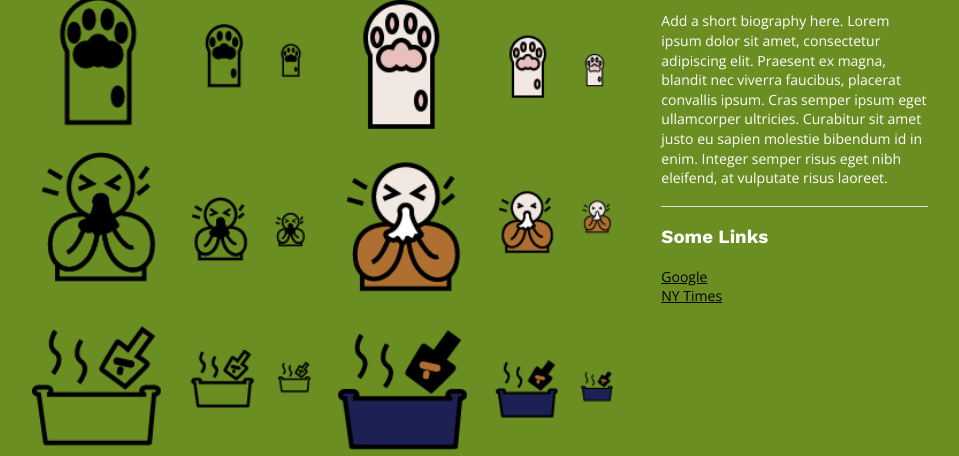
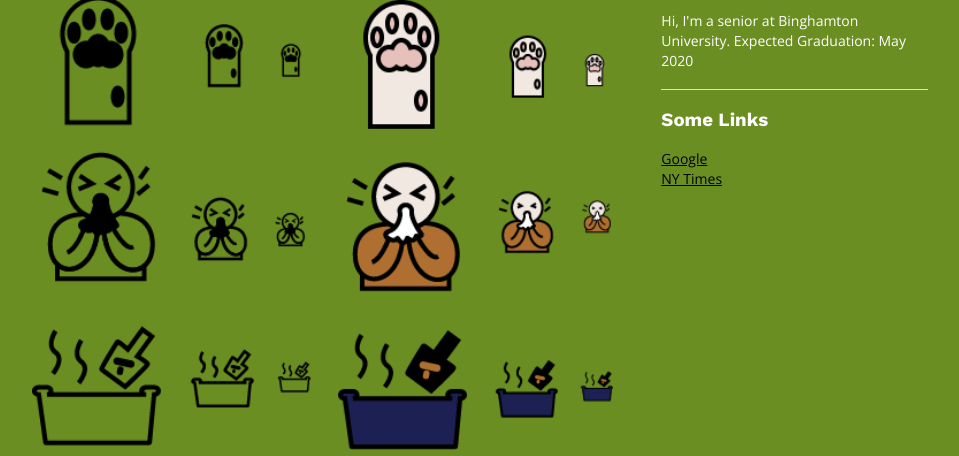
Before and after one commit to Binghamton-University-Design/web-journal-xchen1833, a plain HTML site: page index.html in a window 1280 px wide. Shown: the part 344-800 px from the top of the page, without its empty margins (160-1119 px from the left). Drawn offline with nearby package versions, Linux system fonts and the light colour scheme.

Commit message:
text self

```diff
--- a/index.html
+++ b/index.html
@@ -58,7 +58,7 @@
 				</header>
 				<div class="bio">
 					<p><img src="IMAGE/1.gif" ></p>
-					<p>Add a short biography here. Lorem ipsum dolor sit amet, consectetur adipiscing elit. Praesent ex magna, blandit nec viverra faucibus, placerat convallis ipsum. Cras semper ipsum eget ullamcorper ultricies. Curabitur sit amet justo eu sapien molestie bibendum id in enim. Integer semper risus eget nibh eleifend, at vulputate risus laoreet.
+					<p>Hi, I'm a senior at Binghamton University. Expected Graduation: May 2020
 					</p>
 					<h3>Some Links</h3>
 					<p>
```
